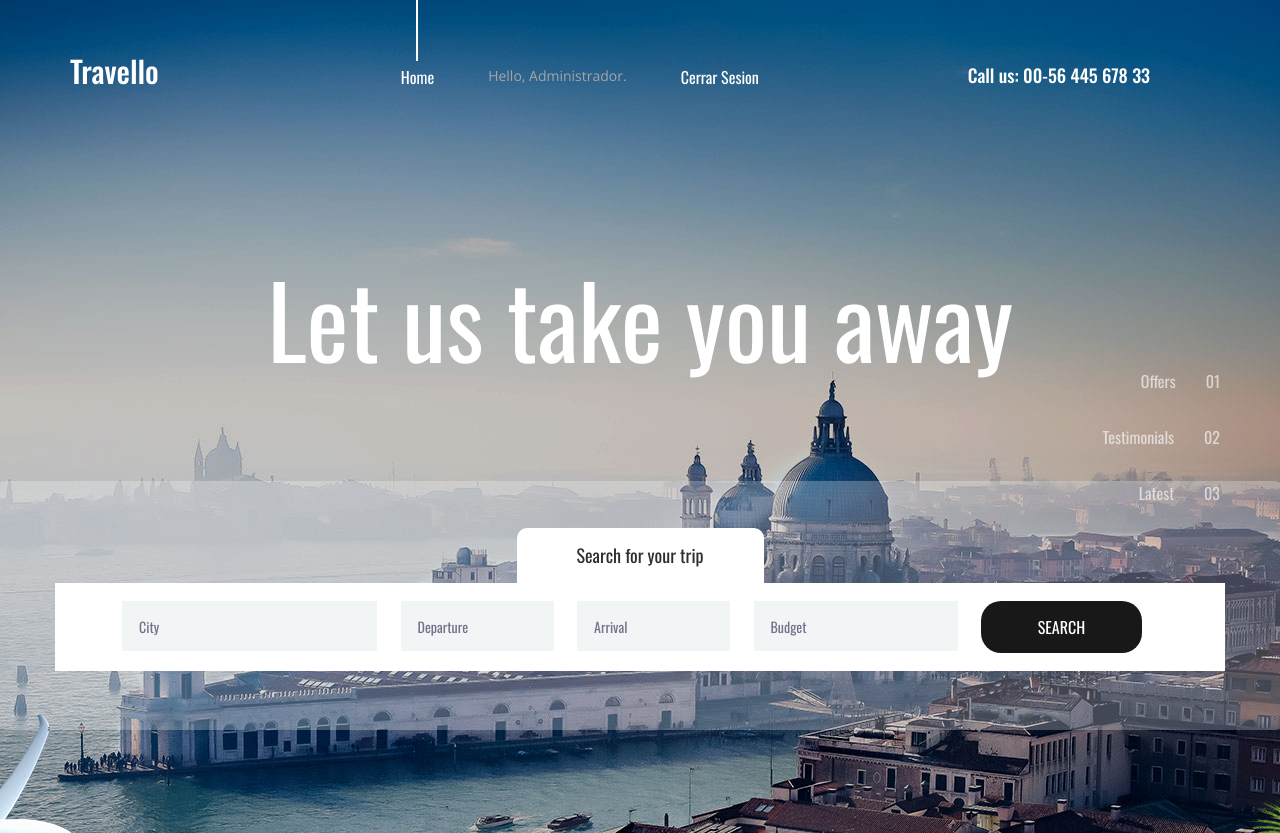
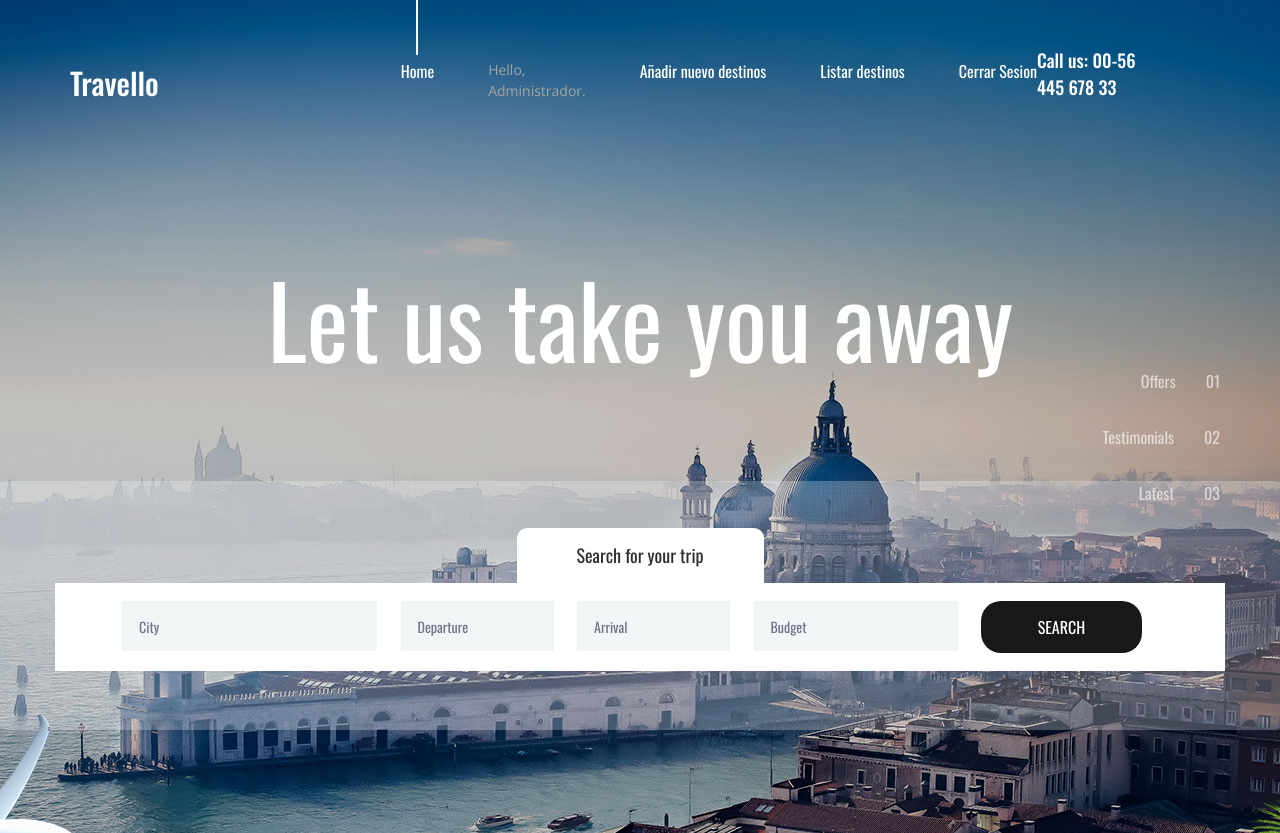
Before and after one commit to MichaelSecarlos/DjangoDestinosTuristicos, a Django app: page / in a window 1280 px wide. Shown: the top 833 px of the page. Run offline with Django 3.2, Linux system fonts and the light colour scheme; a user stored in the database is signed in; data comes from the database, SQL or seed files in the repository; some libraries are stand-ins or nearby versions.

Commit message:
Se agregaron nuevas opciones en header.html para usuarios administrativos

```diff
--- a/templates/header.html
+++ b/templates/header.html
@@ -14,6 +14,10 @@
                                 <li class="active"><a href="index.html">Home</a></li>
                                 {% if user.is_authenticated %}
                                     <li>Hello, {{user.first_name}}.</li>
+                                    {% if user.is_staff %}
+                                    <li><a href="registro">Añadir nuevo destinos</a></li>
+                                    <li><a href="listar">Listar destinos</a></li>
+                                    {% endif %}
                                     <li><a href="cuentas/logout">Cerrar Sesion</a></li>
                                 {% else %}
                                     <li><a href="cuentas/registro">Registrarse</a></li>
```
